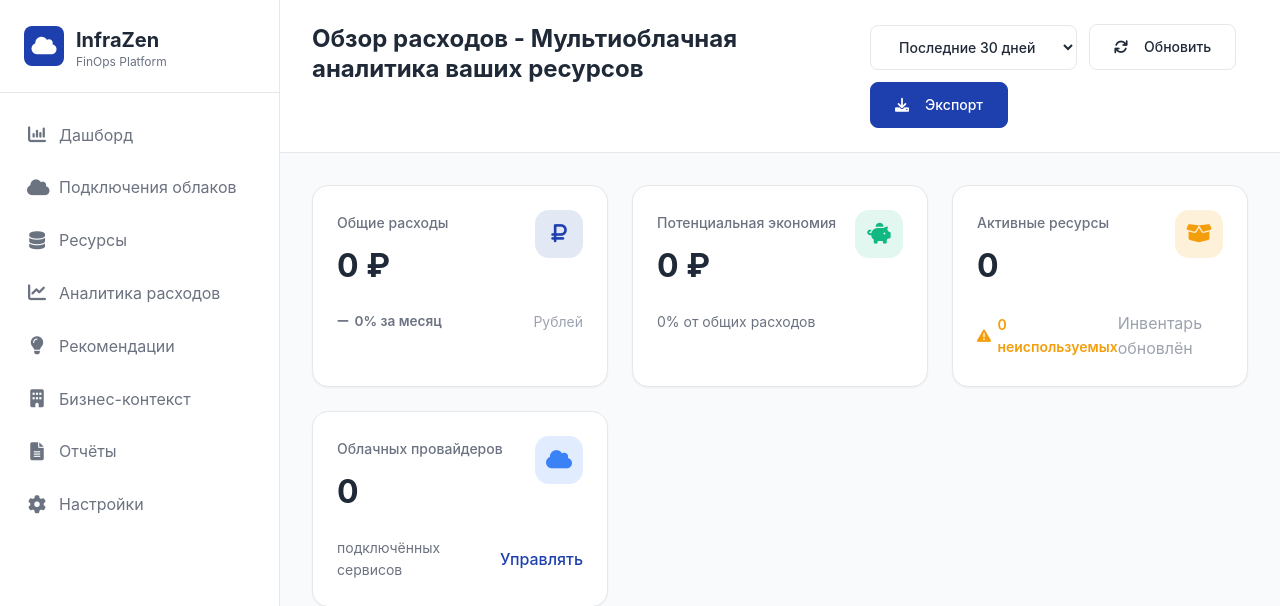
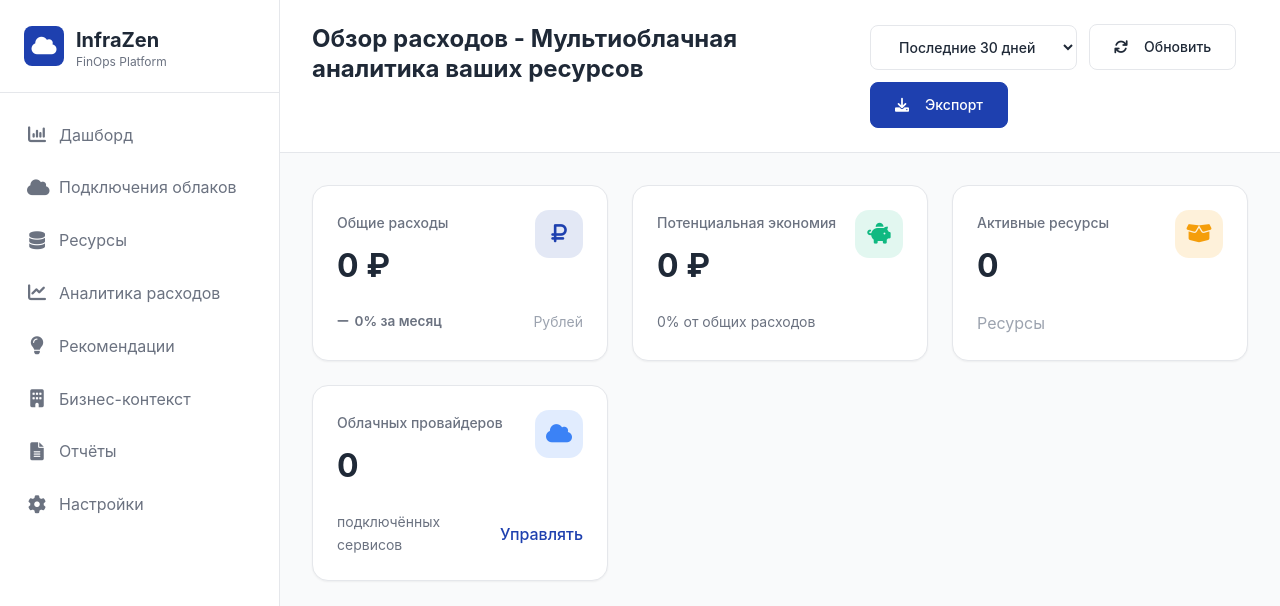
Before and after one commit to colaisr/infrazen, a Flask app: template app/templates/dashboard.html in a window 1280 px wide. Shown: the top 606 px of the page. Run offline with Flask 3, Linux system fonts and the light colour scheme; the template is opened without the code that fills it, so the values that code supplies are empty.

Commit message:
Clean up Active resources card on dashboard
- Remove unused resources count (0 неиспользуемых)
- Remove inventory update status (Инвентарь обновлён)
- Keep only essential information: resource count and simple label
- Card now shows cleaner, focused view

```diff
--- a/app/templates/dashboard.html
+++ b/app/templates/dashboard.html
@@ -69,8 +69,7 @@
                 <div class="kpi-icon icon-resources"><i class="fa-solid fa-box-open"></i></div>
             </div>
             <div class="kpi-footer">
-                <span class="kpi-subtext kpi-subtext-warning"><i class="fa-solid fa-triangle-exclamation"></i> 0 неиспользуемых</span>
-                <span class="kpi-subtext-muted">Инвентарь обновлён</span>
+                <span class="kpi-subtext-muted">Ресурсы</span>
             </div>
         </article>
 
```
